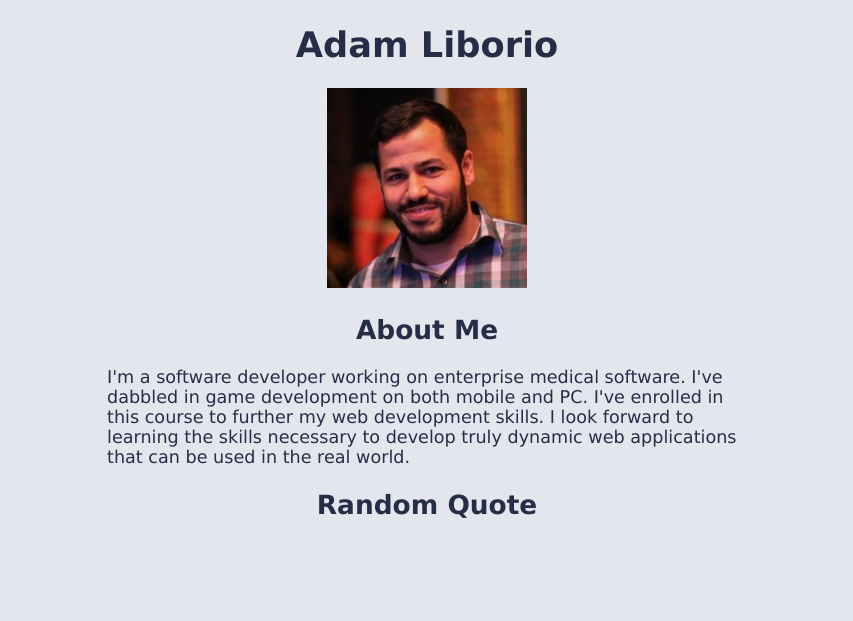
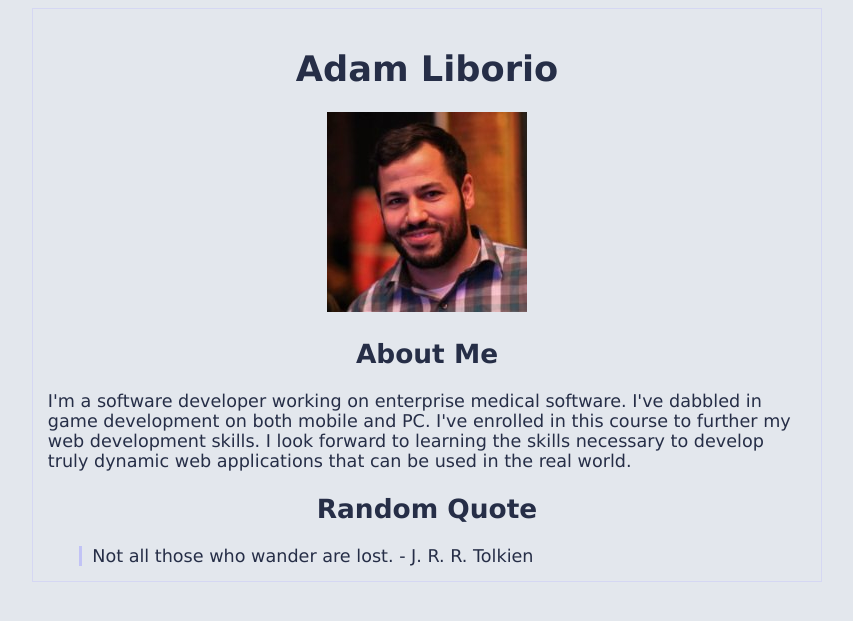
Before and after one commit to ALiborio/dwa15-project1, a PHP site: page / in a window 1280 px wide. Shown: the top 621 px of the page, without its empty margins (213-1066 px from the left). Run offline with PHP 8.4, Linux system fonts and the light colour scheme.

Commit message:
added random quote generator; and new styling

```diff
--- a/index.php
+++ b/index.php
@@ -5,11 +5,28 @@
 	<link rel="stylesheet" type="text/css" href="style.css">
 </head>
 <body>
+<div class="container">
 <h1>Adam Liborio</h1>
 <img src="images/adamliborio.jpg">
 <h2>About Me</h2>
 <p>I'm a software developer working on enterprise medical software. I've dabbled in game development on both mobile and PC. I've enrolled in this course to further my web development skills. I look forward to learning the skills necessary to develop truly dynamic web applications that can be used in the real world.</p>
 <h2>Random Quote</h2>
-<!-- insert random quote generation code -->
+<div class="quote">
+<?php
+$quotes =
+[
+	"There is nothing permanent except change. - Heraclitus",
+	"Learning never exhausts the mind. - Leonardo da Vinci",
+	"No act of kindness, no matter how small, is ever wasted. - Aesop",
+	"It is far better to be alone, than to be in bad company. - George Washington",
+	"Ever tried. Ever failed. No matter. Try Again. Fail again. Fail better. - Samuel Beckett",
+	"Not all those who wander are lost. - J. R. R. Tolkien",
+	"Tell me and I forget. Teach me and I remember. Involve me and I learn. - Benjamin Franklin"
+];
+
+echo $quotes[rand(0,count($quotes)-1)];
+?>
+</div>
+</div>
 </body>
 </html>
--- a/style.css
+++ b/style.css
@@ -4,8 +4,21 @@ body {
 	font-family: Verdana, sans-serif;
 	font-size: 1.1em;
 	text-align: center;
-	width: 50%;
+}
+
+.container {
+	width: 60%;
 	margin: auto;
+	padding: 15px;
+	border: 1px solid rgba(200,200,250,0.5);
+}
+
+.quote {
+	width: 90%;
+	margin: auto;
+	padding-left: 10px;
+	border-left: 3px solid rgba(180,180,250,0.7);
+	text-align: left;
 }
 
 p {
```
